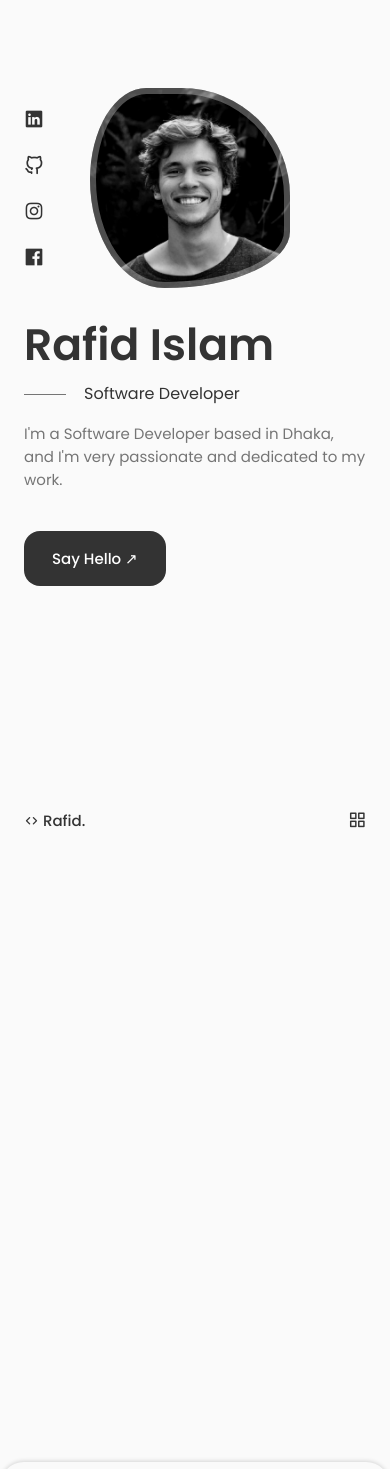
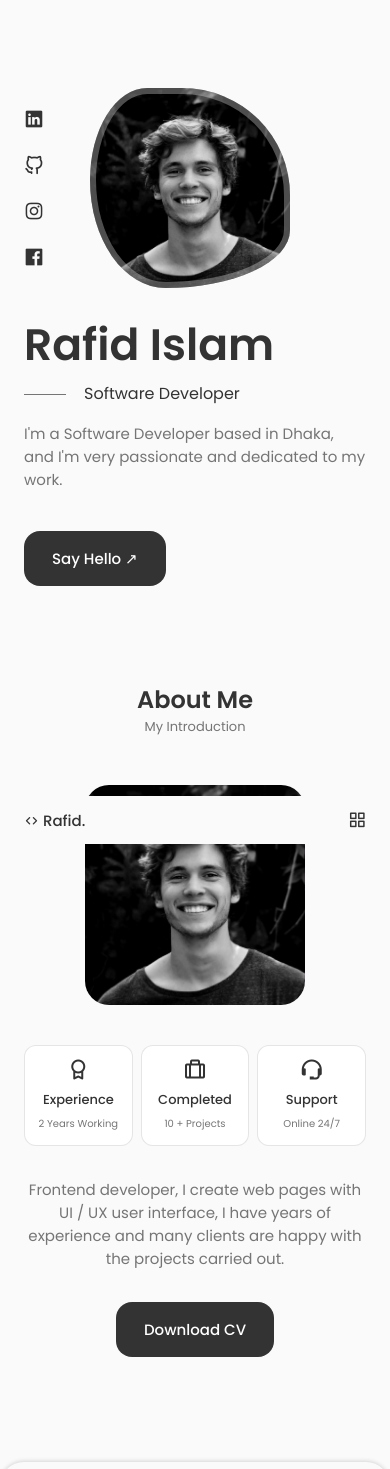
Before and after one commit to rafidulislam19/Portfolio, a React (Vite) app: page / in a window 390 px wide. Before the commit the page ends 844 px from the top, so only its background shows below. Built offline with nearby package versions, Linux system fonts and the light colour scheme.

Commit message:
About Component

```diff
--- a/src/App.jsx
+++ b/src/App.jsx
@@ -4,6 +4,7 @@ import viteLogo from '/vite.svg'
 import './App.css'
 import Header from './components/header/Header'
 import Home from './components/home/Home'
+import About from './components/about/About'
 
 
 function App() {
@@ -14,6 +15,7 @@ function App() {
 
       <main className="main">
         <Home />
+        <About />
       </main>
     </>
   )
--- /dev/null
+++ b/src/components/about/About.jsx
@@ -0,0 +1,27 @@
+import React from 'react';
+import "./about.css"
+import AboutImg from "../../assets/about.jpg";
+import CV from "../../assets/John-Cv.pdf"
+import Info from './Info';
+
+const About = () => {
+  return (
+    <section className="about section" id="about">
+        <h2 className="section__title">About Me</h2>
+        <span className="section__subtitle">My Introduction</span>
+
+        <div className="about__container container grid">
+            <img src={AboutImg} alt="" className="about__img" />
+            <div className="about__data">
+                <Info />
+
+                <p className="about__description">Frontend developer, I create web pages with UI / UX user interface, I have years of experience and many clients are happy with the projects carried out.</p>
+
+                <a download="" href={CV} className="button button--flex">Download CV</a>
+            </div>
+        </div>
+    </section>
+  )
+}
+
+export default About
--- /dev/null
+++ b/src/components/about/Info.jsx
@@ -0,0 +1,25 @@
+import React from 'react'
+
+const Info = () => {
+  return (
+    <div className="about__info grid">
+        <div className="about__box">
+            <i class='bx bx-award about__icon'></i>
+            <h3 className="about__title">Experience</h3>
+            <span className="about__subtitle">2 Years Working</span>
+        </div>
+        <div className="about__box">
+            <i class='bx bx-briefcase-alt about__icon'></i>
+            <h3 className="about__title">Completed</h3>
+            <span className="about__subtitle">10 + Projects</span>
+        </div>
+        <div className="about__box">
+            <i class='bx bx-support about__icon'></i>
+            <h3 className="about__title">Support</h3>
+            <span className="about__subtitle">Online 24/7</span>
+        </div>
+    </div>
+  )
+}
+
+export default Info
--- /dev/null
+++ b/src/components/about/about.css
@@ -0,0 +1,91 @@
+.about__container {
+    grid-template-columns: repeat(2, 1fr);
+    align-items: center;
+    column-gap: 4rem;
+}
+
+.about__img {
+    width: 350px;
+    border-radius: 1.5rem;
+    justify-self: center;
+}
+
+.about__info {
+    grid-template-columns: repeat(3, 140px);
+    gap: 0.5rem;
+    margin-bottom: var(--mb-2);
+}
+
+.about__box {
+    background-color: var(--container-color);
+    border: 1px solid rgba(0, 0, 0, 0.1);
+    border-radius: 0.75rem;
+    text-align: center;
+    padding: 1rem 1.25rem;
+}
+
+.about__icon {
+    font-size: 1.5rem;
+    color: var(--title-color);
+    margin-bottom: var(--mb-0-5);
+}
+
+.about__title {
+    font-size: var(--small-font-size);
+    font-weight: var(--font-medium);
+}
+
+.about__subtitle {
+    font-size: var(--tiny-font-size);
+}
+
+.about__description {
+    padding: 0 4rem 0 0;
+    margin-bottom: var(--mb-2-5);
+}
+
+/*=============== BREAKPOINTS ===============*/
+/* For large devices */
+@media screen and (max-width: 992px) {
+    .about__container {
+        grid-template-columns: 1fr;
+        row-gap: 2.5rem;
+    }
+
+    .about__img {
+        width: 220px;
+    }
+
+    .about__box {
+        padding: 0.75rem 0.5rem;
+    }
+
+    .about__data {
+        text-align: center;
+    }
+    .about__info {
+        justify-content: center;
+    }
+    .about__description {
+        padding: 0 5rem;
+        margin-bottom: 2rem;
+    }
+}
+
+/* For medium devices */
+
+@media screen and (max-width: 576px) {
+    .about__info {
+        grid-template-columns: repeat(3, 1fr);
+    }
+    .about__description {
+        padding: 0;
+    }
+}
+
+/* For small devices */
+@media screen and (max-width: 350px) {
+    .about__info {
+        grid-template-columns: repeat(2, 1fr);
+    }
+}
```
